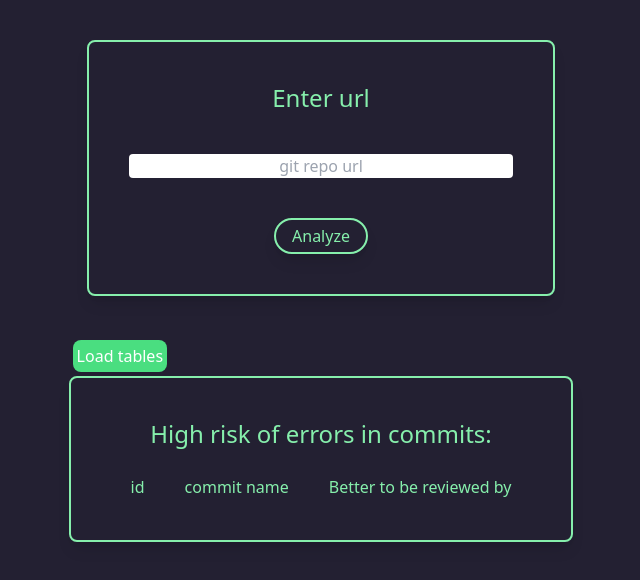
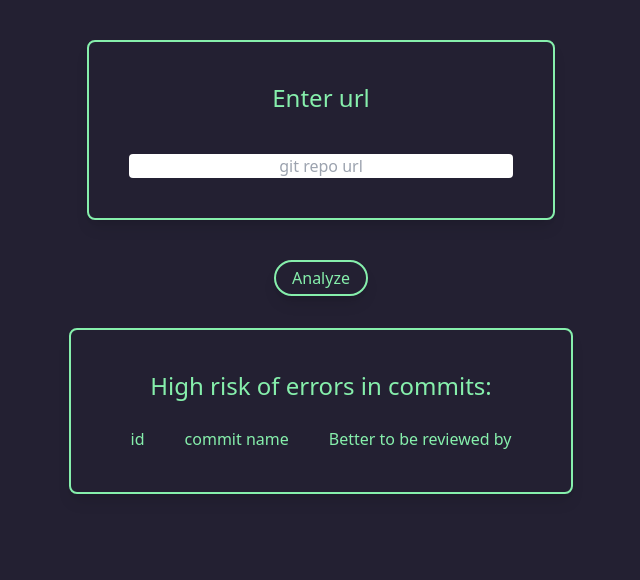
Before and after one commit to De-ad/BeCoderHackFinal, a React (Create React App) app in the folder frontend/: page / in a window 1280 px wide. Shown: the top 580 px of the page, without its empty margins (319-959 px from the left). Built offline with nearby package versions, Linux system fonts and the light colour scheme.

Commit message:
fix button position

```diff
--- a/frontend/src/components/Form.jsx
+++ b/frontend/src/components/Form.jsx
@@ -1,4 +1,7 @@
+ import { LoadButton } from "./LoadButton";
+import { Results } from "./Results";
  export default function Form(){
+
     return(
     <div className="grid p-10 space-y-10 border-green-300 border-2 shadow-lg place-items-center rounded-lg w-fit ">
         <div className="text-green-300 text-center text-2xl"> Enter url</div>
@@ -9,7 +12,8 @@
                 placeholder="git repo url"
                 className="w-full rounded text-center"
                 />
-                <button className="border-2 rounded-full p-1 px-4 shadow-lg text-green-300 border-green-300">Analyze</button>
+                {/* <button className="border-2 rounded-full p-1 px-4 shadow-lg text-green-300 border-green-300">Analyze</button> */}
+
             </form>
         </div>
     </div>);
--- a/frontend/src/components/LoadButton.jsx
+++ b/frontend/src/components/LoadButton.jsx
@@ -2,7 +2,7 @@ import React from 'react';
 
 export const LoadButton = (props) => (
   <button
-    className=' bg-green-400 text-white p-1 m-1 rounded-lg'
+  className="border-2 rounded-full p-1 px-4 shadow-lg text-green-300 border-green-300"
     onClick={props.onLoad}
   >
     {props.title}
--- a/frontend/src/components/Results.jsx
+++ b/frontend/src/components/Results.jsx
@@ -33,11 +33,11 @@ export class Results extends Component {
     render() {
       return (
         <div>
-          <LoadButton
+          <div className="flex items-center justify-center pb-8"><LoadButton
             onLoad={this.onLoadTables}
-            title="Load tables"
+            title="Analyze"
+          /></div>
 
-          />
           <div className="tables">
             <CommitTable commits={this.state.commits} />
           </div>
```
